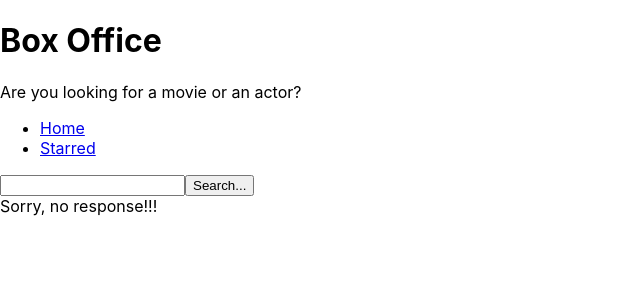
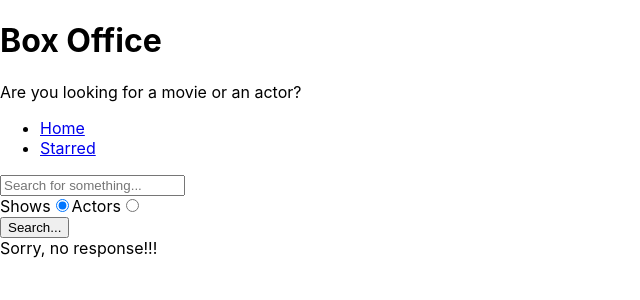
Before and after one commit to truejojo/box-office, a React (Create React App) app: page / in a window 1280 px wide. Shown: the top 300 px of the page, without its empty margins (0-640 px from the left). Built offline with nearby package versions, Linux system fonts and the light colour scheme.

Commit message:
added search option

```diff
--- a/src/pages/Home.tsx
+++ b/src/pages/Home.tsx
@@ -51,23 +51,38 @@
   };
 }
 
-interface IApiProps {
+interface IPersonProps {
+  id: number;
+  name: string;
+  birthday: string;
+  country: string;
+  deathday: string;
+  gender: string;
+  image: string;
+  updated: number;
+  url: string;
+}
+
+interface IAll {
   score: number;
-  show: IShowProps;
+  show?: IShowProps;
+  person?: IPersonProps;
 }
 
 const Home = () => {
   const [input, setInput] = useState<string>("");
-  const [results, setResults] = useState<IApiProps[]>([]);
+  const [results, setResults] = useState<IAll[]>([]);
+  const [searchOption, setSearchOption] = useState("shows");
+  console.log(results);
+  const isShowsSearch = searchOption === "shows";
 
-  const handleOnChange = (event: React.ChangeEvent<HTMLInputElement>) =>
+  const onInputChange = (event: React.ChangeEvent<HTMLInputElement>) =>
     setInput(event.target.value);
 
   const onSearch = () => {
-    apiGet(`/search/shows?q=${input}`).then((newResult) =>
-      setResults(newResult)
+    apiGet(`/search/${searchOption}?q=${input}`).then((result) =>
+      setResults(result)
     );
-
     setInput("");
   };
 
@@ -77,22 +92,68 @@
     }
   };
 
+  const onRadioChange = (event: React.ChangeEvent<HTMLInputElement>) => {
+    setSearchOption(event.target.value);
+  };
+
+  const renderResults = () => {
+    if (results.length === 0) {
+      return <div>Sorry, no response!!!</div>;
+    }
+
+    if (results.length > 0) {
+      return results[0].show
+        ? results.map((item) => (
+            <div key={item.show?.id}>{item.show?.name}</div>
+          ))
+        : results.map((item) => {
+            console.log(item.person);
+            return <div key={item.person?.id}>{item.person?.name}</div>;
+          });
+    }
+
+    return null;
+  };
+
   return (
     <MainPageLayout>
       <input
         type="text"
+        placeholder="Search for something..."
         value={input}
-        onChange={handleOnChange}
+        onChange={onInputChange}
         onKeyDown={onKeyDown}
       />
+
+      <div>
+        <label htmlFor="shows-search">
+          Shows
+          <input
+            id="shows-search"
+            type="radio"
+            value="shows"
+            checked={isShowsSearch}
+            onChange={onRadioChange}
+          />
+        </label>
+
+        <label htmlFor="actors-search">
+          Actors
+          <input
+            id="actors-search"
+            type="radio"
+            value="people"
+            checked={!isShowsSearch}
+            onChange={onRadioChange}
+          />
+        </label>
+      </div>
+
       <button type="button" onClick={onSearch}>
         Search...
       </button>
-      {results.length === 0 && <div>Sorry, no response!!!</div>}
-      <div>
-        {results.length > 0 &&
-          results.map((item) => <div key={item.show.id}>{item.show.name}</div>)}
-      </div>
+
+      {renderResults()}
     </MainPageLayout>
   );
 };
```
